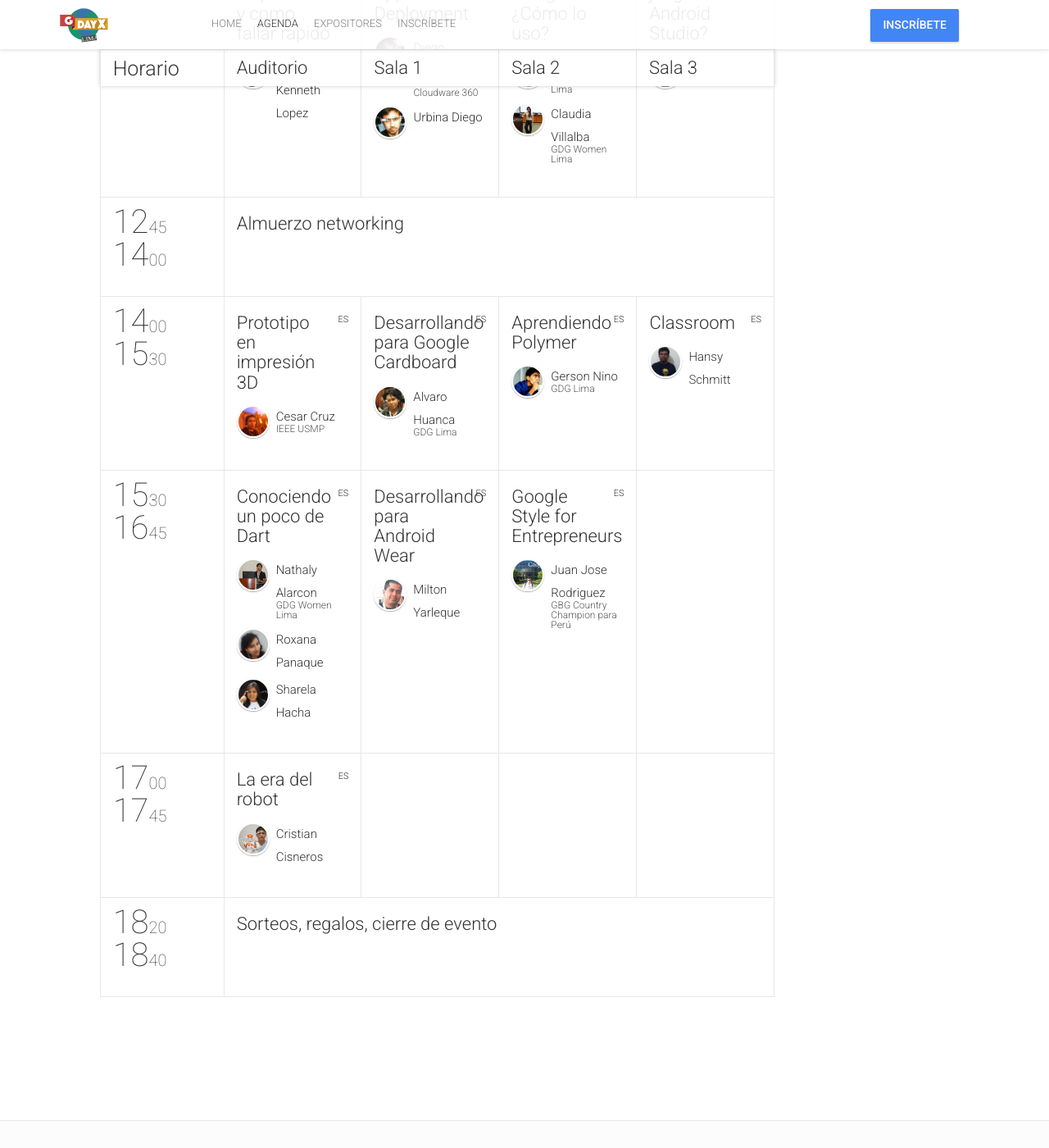
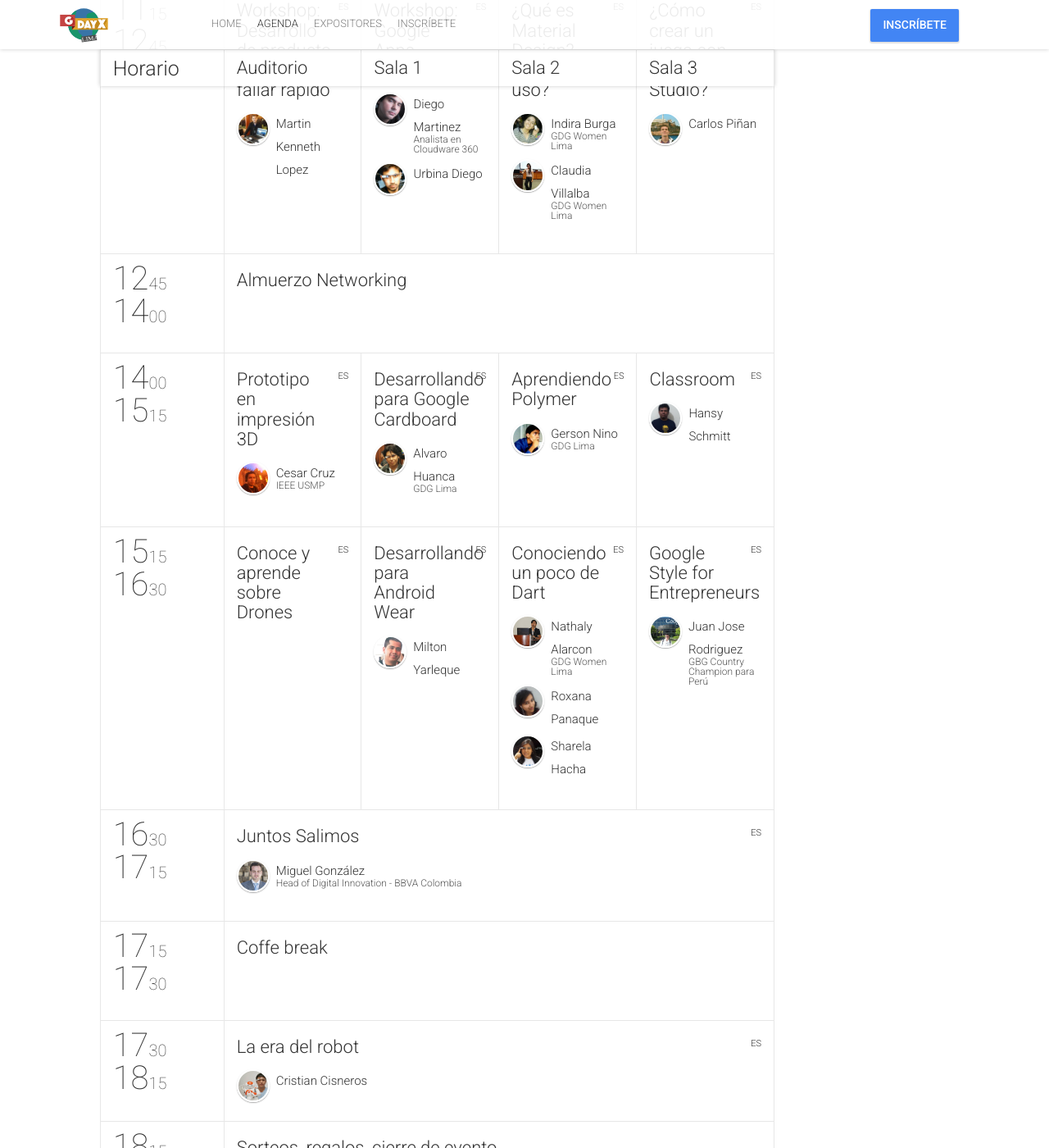
Before and after one commit to GDGLima/gdayx2014, a Jekyll site: the page built from schedule.html, in a window 1280 px wide and 1400 px high, scrolled down 3048 px. Shown: the whole window at 82% size. Built offline with Jekyll 4.4.1, drawn with Linux system fonts in a browser that asks for light colours; nearby versions of some CDN libraries; comment, search, counter and statistics services are not loaded; some of the changed text lies outside the part shown.

Commit message:
Cambio en la Agenda

```diff
--- a/_data/schedule.yml
+++ b/_data/schedule.yml
@@ -8,68 +8,74 @@
   timeslots:
     - {
         parallel: 1,
-        startTime: "08:30",
-        endTime: "09:00",
+        startTime: "08:00",
+        endTime: "08:45",
         sessionIds: [212]
     }
     - {
         parallel: 1,
-        startTime: "09:00",
-        endTime: "09:15",
+        startTime: "08:45",
+        endTime: "09:00",
         sessionIds: [001]
     }
     - {
         parallel: 1,
-        startTime: "09:15",
-        endTime: "10:45",
+        startTime: "09:00",
+        endTime: "10:30",
         sessionIds: [002,408]
     }
     - {
         parallel: 1,
-        startTime: "10:45",
-        endTime: "11:30",
+        startTime: "10:30",
+        endTime: "11:15",
         sessionIds: [003,408]
     }
     - {
         parallel: 1,
-        startTime: "11:30",
-        endTime: "13:00",
+        startTime: "11:15",
+        endTime: "13:15",
         sessionIds: [004,408]
     }
     - {
         parallel: 1,
-        startTime: "13:00",
-        endTime: "14:00",
+        startTime: "13:15",
+        endTime: "14:30",
         sessionIds: [307]
     }
     - {
         parallel: 1,
-        startTime: "14:00",
-        endTime: "15:30",
+        startTime: "14:30",
+        endTime: "16:00",
         sessionIds: [408,006]
     }
     - {
         parallel: 1,
-        startTime: "15:30",
-        endTime: "16:15",
+        startTime: "16:00",
+        endTime: "16:45",
         sessionIds: [408,007]
     }
     - {
         parallel: 1,
-        startTime: "16:15",
-        endTime: "17:00",
+        startTime: "16:45",
+        endTime: "17:30",
         sessionIds: [408,008]
     }
     - {
         parallel: 1,
-        startTime: "17:00",
-        endTime: "18:20",
-        sessionIds: [046,009]
+        startTime: "17:30",
+        endTime: "17:45",
+        sessionIds: [308]
     }
     - {
         parallel: 1,
-        startTime: "18:20",
-        endTime: "18:40",
+        startTime: "17:45",
+        endTime: "19:00",
+        sessionIds: [009,109]
+    }
+    - {
+        parallel: 1,
+        startTime: "19:00",
+        endTime: "",
         sessionIds: [303]
     }
 
@@ -85,15 +91,21 @@
   timeslots:
     - {
         parallel: 1,
+        startTime: "08:00",
+        endTime: "09:00",
+        sessionIds: [212]
+    }
+    - {
+        parallel: 1,
         startTime: "09:15",
         endTime: "10:15",
-        sessionIds: [010,408,408,408]
+        sessionIds: [010]
     }
     - {
         parallel: 1,
         startTime: "10:15",
         endTime: "11:15",
-        sessionIds: [041,015,019,024]
+        sessionIds: [041,015,019,408]
     }
     - {
         parallel: 1,
@@ -110,24 +122,36 @@
     - {
         parallel: 1,
         startTime: "14:00",
-        endTime: "15:30",
-        sessionIds: [013,017,022,026]
+        endTime: "15:15",
+        sessionIds: [013,017,022,026]#
     }
     - {
         parallel: 1,
-        startTime: "15:30",
-        endTime: "16:45",
-        sessionIds: [023,018,027,408]
+        startTime: "15:15",
+        endTime: "16:30",
+        sessionIds: [024,018,023,027]#[014]
     }
     - {
         parallel: 1,
-        startTime: "17:00",
-        endTime: "17:45",
-        sessionIds: [014,408,408,408]
+        startTime: "16:30",
+        endTime: "17:15",
+        sessionIds: [028]
     }
     - {
         parallel: 1,
-        startTime: "18:20",
-        endTime: "18:40",
+        startTime: "17:15",
+        endTime: "17:30",
+        sessionIds: [308]
+    }
+    - {
+        parallel: 1,
+        startTime: "17:30",
+        endTime: "18:15",
+        sessionIds: [014]
+    }
+    - {
+        parallel: 1,
+        startTime: "18:15",
+        endTime: "18:30",
         sessionIds: [303]
     }
```
Also changed, not shown: _data/sessions.yml (+30 -5 lines), _data/speakers.yml (+14 -1 lines), 9 other files.
